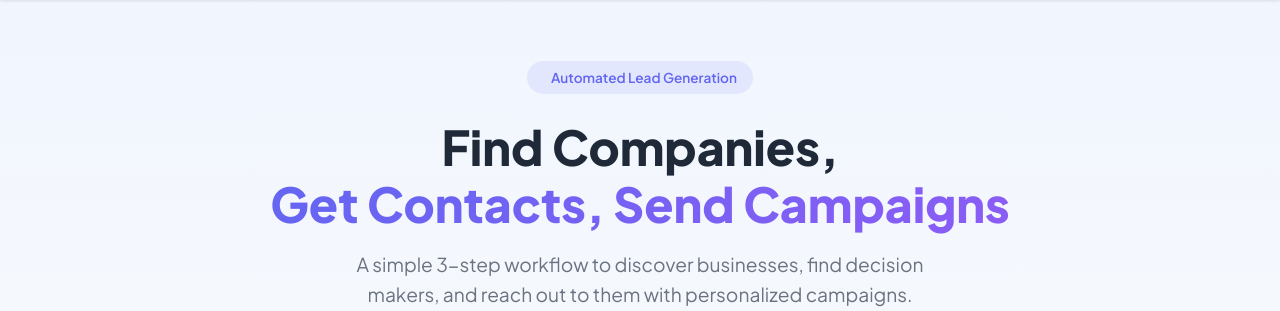
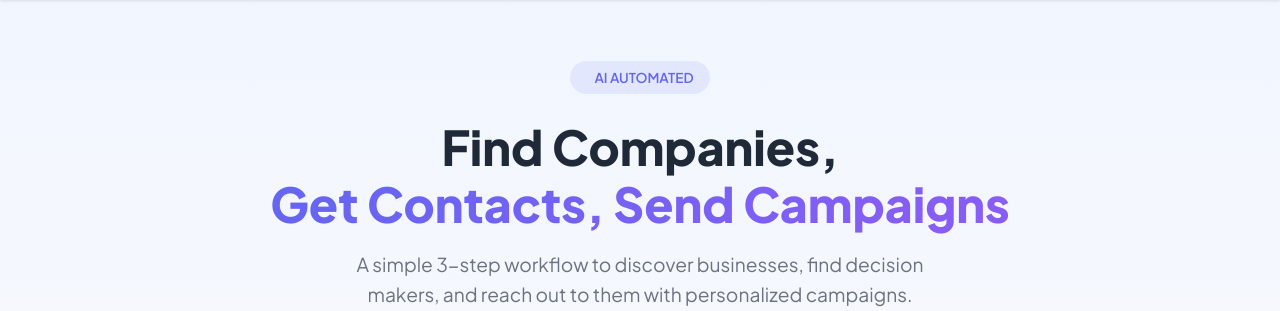
Before and after one commit to HASHTECHVENTURES/LEADAUTOMATION2026, a Flask app: page / in a window 1280 px wide. Shown: the part 78-389 px from the top of the page. Run offline with Flask 3, Linux system fonts and the light colour scheme; the visitor is signed in with stand-in values (Sample User, id 1); data that the repository does not hold is empty.

Commit message:
Update hero badge text to 'AI AUTOMATED'

```diff
--- a/templates/index.html
+++ b/templates/index.html
@@ -499,7 +499,7 @@
         <div class="hero">
             <div class="hero-badge">
                 <i class="fas fa-sparkles"></i>
-                Automated Lead Generation
+                AI AUTOMATED
             </div>
             <h1>Find Companies,<br><span>Get Contacts, Send Campaigns</span></h1>
             <p>A simple 3-step workflow to discover businesses, find decision makers, and reach out to them with personalized campaigns.</p>
```
